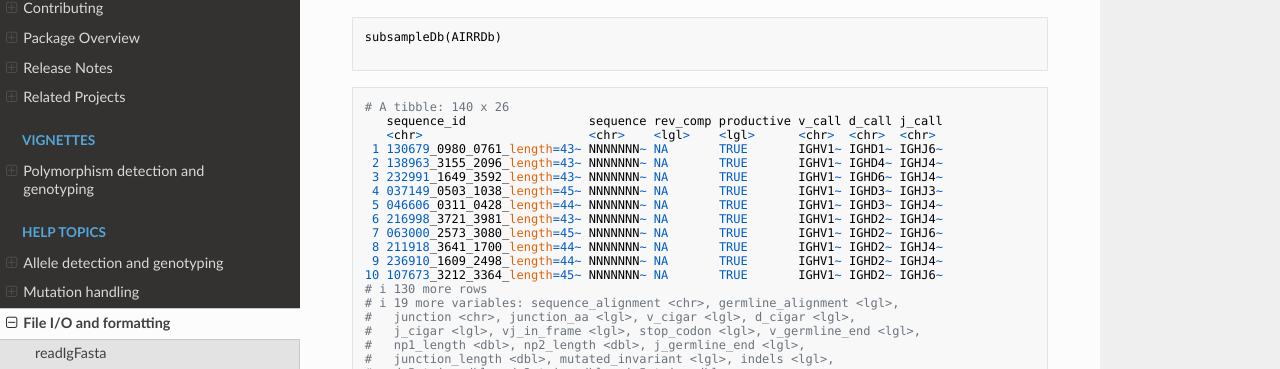
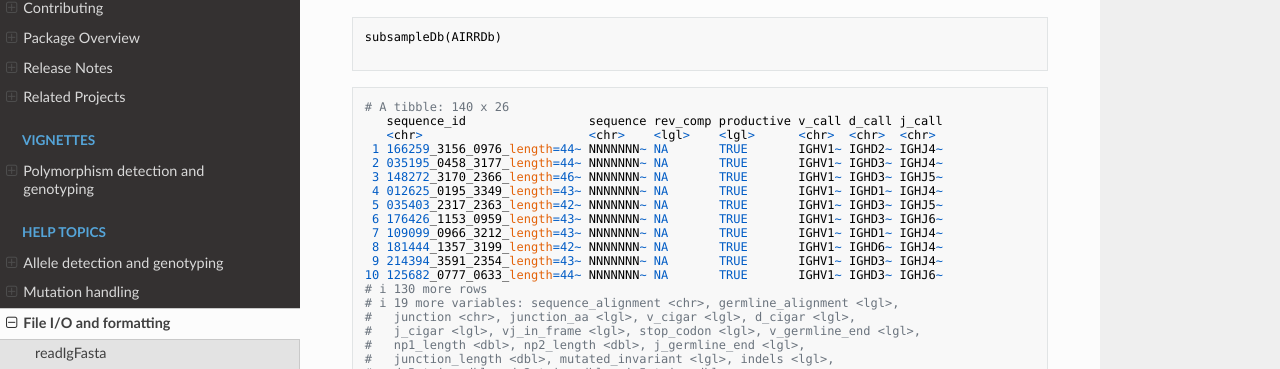
Before and after one commit to immcantation/tigger, an MkDocs documentation site: the page built from docs/topics/subsampleDb.md, in a window 1280 px wide and 900 px high, scrolled down 1264 px. Shown: the part 244-613 px from the top of the window. Built offline with MkDocs 1.6.1, drawn with Linux system fonts in a browser that asks for light colours; nearby versions of some CDN libraries.

Commit message:
[skip ci] Auto-render docs.

```diff
--- a/docs/topics/subsampleDb.md
+++ b/docs/topics/subsampleDb.md
@@ -91,16 +91,16 @@ subsampleDb(AIRRDb)
 # A tibble: 140 x 26
    sequence_id                 sequence rev_comp productive v_call d_call j_call
    <chr>                       <chr>    <lgl>    <lgl>      <chr>  <chr>  <chr>
- 1 130679_0980_0761_length=43~ NNNNNNN~ NA       TRUE       IGHV1~ IGHD1~ IGHJ6~
- 2 138963_3155_2096_length=43~ NNNNNNN~ NA       TRUE       IGHV1~ IGHD4~ IGHJ4~
- 3 232991_1649_3592_length=43~ NNNNNNN~ NA       TRUE       IGHV1~ IGHD6~ IGHJ4~
- 4 037149_0503_1038_length=45~ NNNNNNN~ NA       TRUE       IGHV1~ IGHD3~ IGHJ3~
- 5 046606_0311_0428_length=44~ NNNNNNN~ NA       TRUE       IGHV1~ IGHD3~ IGHJ4~
- 6 216998_3721_3981_length=43~ NNNNNNN~ NA       TRUE       IGHV1~ IGHD2~ IGHJ4~
- 7 063000_2573_3080_length=45~ NNNNNNN~ NA       TRUE       IGHV1~ IGHD2~ IGHJ6~
- 8 211918_3641_1700_length=44~ NNNNNNN~ NA       TRUE       IGHV1~ IGHD2~ IGHJ4~
- 9 236910_1609_2498_length=44~ NNNNNNN~ NA       TRUE       IGHV1~ IGHD2~ IGHJ4~
-10 107673_3212_3364_length=45~ NNNNNNN~ NA       TRUE       IGHV1~ IGHD2~ IGHJ6~
+ 1 166259_3156_0976_length=44~ NNNNNNN~ NA       TRUE       IGHV1~ IGHD2~ IGHJ4~
+ 2 035195_0458_3177_length=44~ NNNNNNN~ NA       TRUE       IGHV1~ IGHD3~ IGHJ4~
+ 3 148272_3170_2366_length=46~ NNNNNNN~ NA       TRUE       IGHV1~ IGHD3~ IGHJ5~
+ 4 012625_0195_3349_length=43~ NNNNNNN~ NA       TRUE       IGHV1~ IGHD1~ IGHJ4~
+ 5 035403_2317_2363_length=42~ NNNNNNN~ NA       TRUE       IGHV1~ IGHD3~ IGHJ5~
+ 6 176426_1153_0959_length=43~ NNNNNNN~ NA       TRUE       IGHV1~ IGHD3~ IGHJ6~
+ 7 109099_0966_3212_length=43~ NNNNNNN~ NA       TRUE       IGHV1~ IGHD1~ IGHJ4~
+ 8 181444_1357_3199_length=42~ NNNNNNN~ NA       TRUE       IGHV1~ IGHD6~ IGHJ4~
+ 9 214394_3591_2354_length=43~ NNNNNNN~ NA       TRUE       IGHV1~ IGHD3~ IGHJ4~
+10 125682_0777_0633_length=44~ NNNNNNN~ NA       TRUE       IGHV1~ IGHD3~ IGHJ6~
 # i 130 more rows
 # i 19 more variables: sequence_alignment <chr>, germline_alignment <lgl>,
 #   junction <chr>, junction_aa <lgl>, v_cigar <lgl>, d_cigar <lgl>,
```
